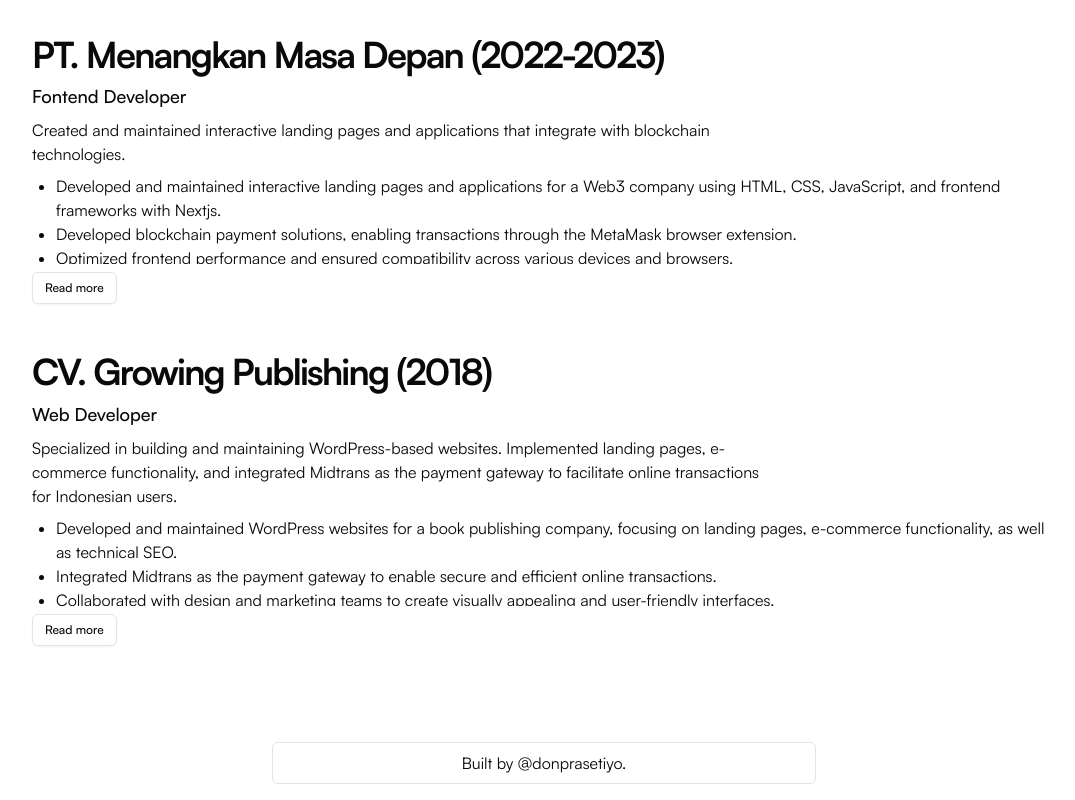
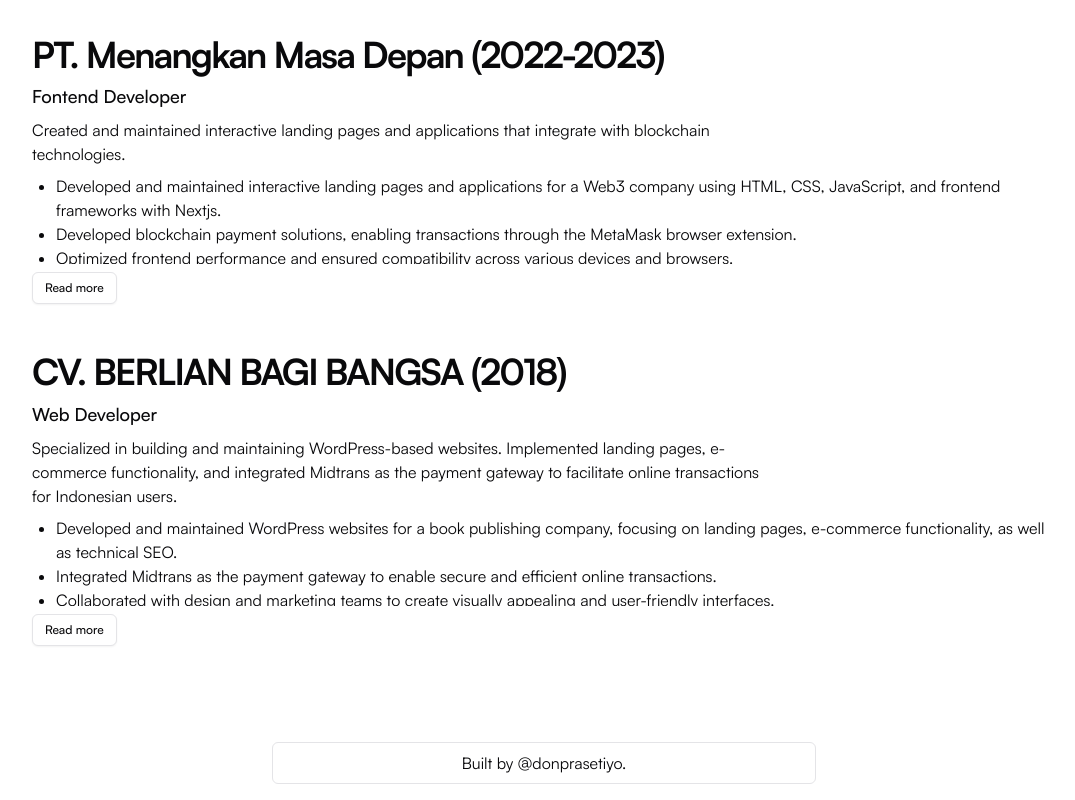
Before and after one commit to donprasetiyo/donprasetiyo, a React app: page / in a window 1280 px wide. Shown: the part 2599-3399 px from the top of the page, without its empty margins (96-1171 px from the left). Built offline with nearby package versions, Linux system fonts and the light colour scheme; the HTML template or start-up script is replaced by a standard one.

Commit message:
update wrong company name

```diff
--- a/src/routes/index.lazy.tsx
+++ b/src/routes/index.lazy.tsx
@@ -111,7 +111,7 @@ function Index() {
                         ]}
                     />
                     <TextOnlyFeature
-                        title='CV. Growing Publishing (2018)'
+                        title='CV. BERLIAN BAGI BANGSA (2018)'
                         subtitle='Web Developer'
                         description='Specialized in building and maintaining WordPress-based websites. Implemented landing pages, e-commerce functionality, and integrated Midtrans as the payment gateway to facilitate online transactions for Indonesian users.'
                         list={[
```
